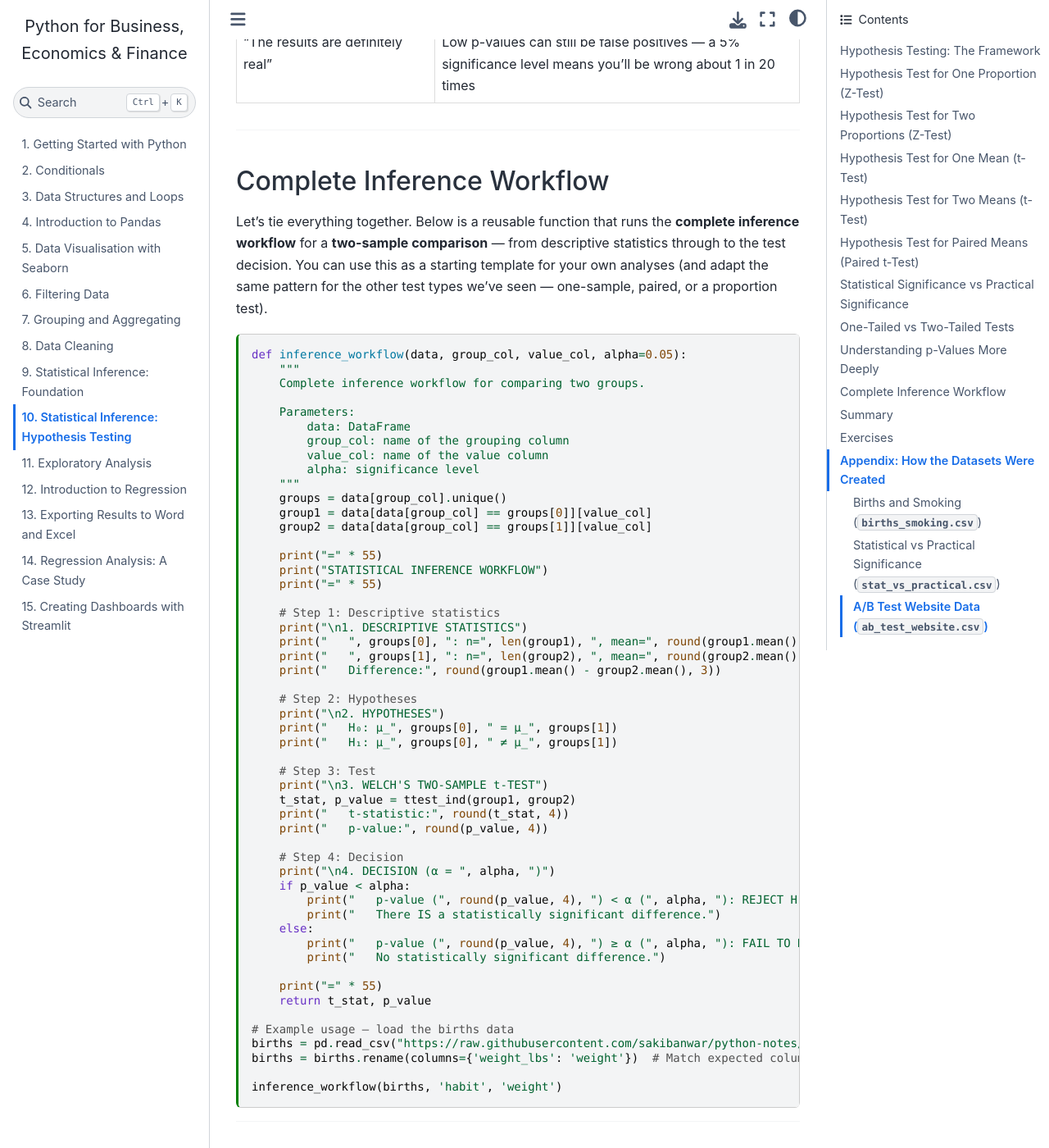
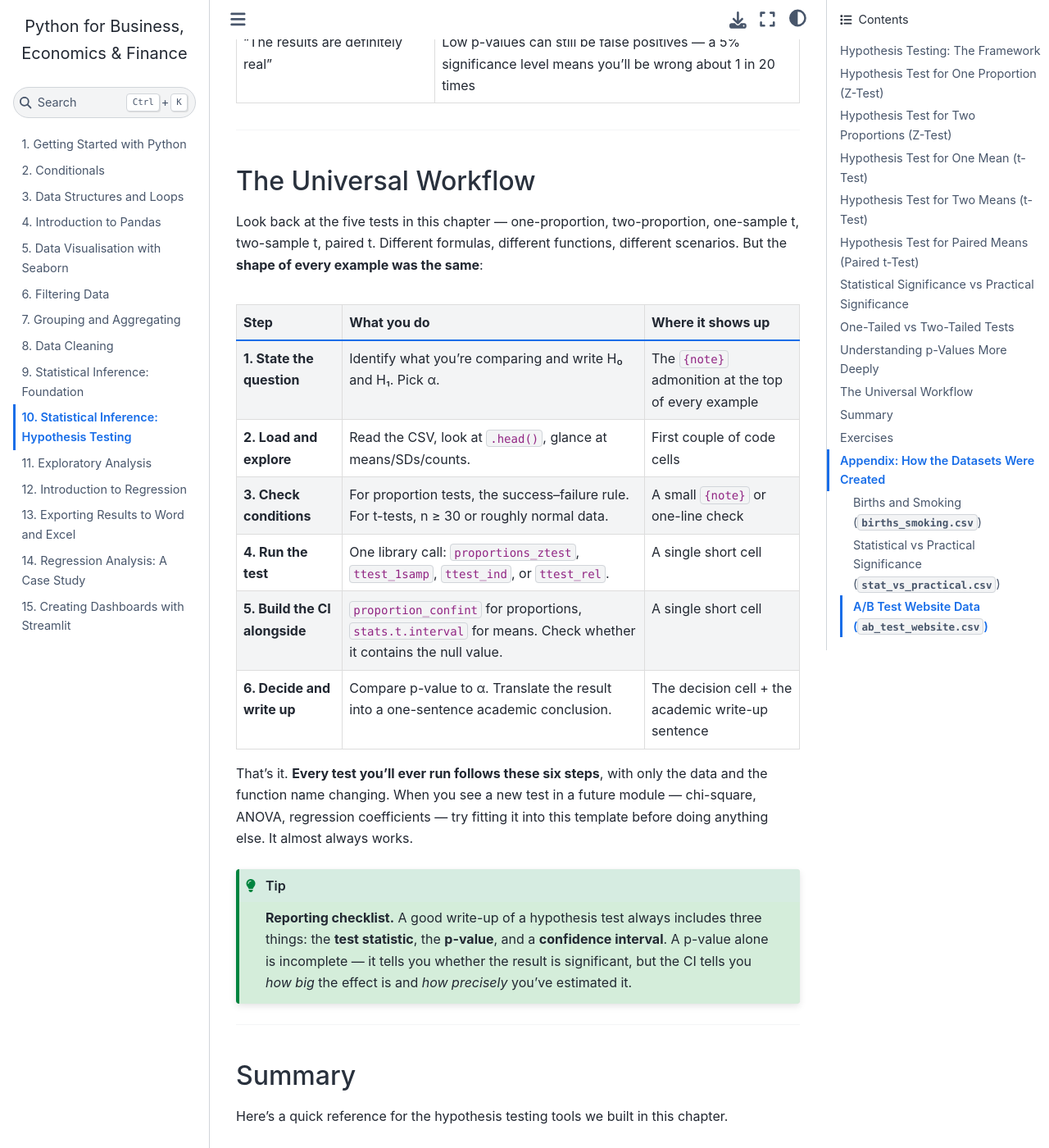
Before and after one commit to sakibanwar/python-notes, a Jupyter Book: the page built from chapters/10_hypothesis_testing.md, in a window 1280 px wide and 1400 px high, scrolled down 20542 px. Shown: the whole window at 82% size. Built offline with Jupyter Book 1.0.4 settings and Sphinx 7.4.7 and the Sphinx Book theme 1.1.4, drawn with Linux system fonts in a browser that asks for light colours.

Commit message:
Replace verbose Workflow function with concise universal-template recap
The "Complete Inference Workflow" section was a hard-coded function
that only handled the two-sample t-test case — somewhat redundant
after the chapter's five phased walkthroughs already showed the
workflow in full each time.

Replaced with a tighter "The Universal Workflow" section: a 6-step
table that explicitly maps Step -> "what you do" -> "where it shows
up in the chapter examples". Captures the pattern that all five tests
(and any future test the reader meets) share, without claiming to be
a one-size-fits-all function template that doesn't actually fit.

Plus a {tip} reporting checklist: every write-up should include the
test statistic, p-value, AND confidence interval — never just the
p-value alone.

Both DA and Stats books build cleanly with zero warnings.

Co-Authored-By: Claude Opus 4.7 (1M context) <noreply@anthropic.com>

````diff
--- a/chapters/10_hypothesis_testing.md
+++ b/chapters/10_hypothesis_testing.md
@@ -809,63 +809,23 @@ This table is worth memorising — these mistakes appear in published research p
 
 ---
 
-## Complete Inference Workflow
+## The Universal Workflow
 
-Let's tie everything together. Below is a reusable function that runs the **complete inference workflow** for a **two-sample comparison** — from descriptive statistics through to the test decision. You can use this as a starting template for your own analyses (and adapt the same pattern for the other test types we've seen — one-sample, paired, or a proportion test).
+Look back at the five tests in this chapter — one-proportion, two-proportion, one-sample t, two-sample t, paired t. Different formulas, different functions, different scenarios. But the **shape of every example was the same**:
 
-```{code-cell} ipython3
-def inference_workflow(data, group_col, value_col, alpha=0.05):
-    """
-    Complete inference workflow for comparing two groups.
+| Step | What you do | Where it shows up |
+|------|-------------|-------------------|
+| **1. State the question** | Identify what you're comparing and write H₀ and H₁. Pick α. | The `{note}` admonition at the top of every example |
+| **2. Load and explore** | Read the CSV, look at `.head()`, glance at means/SDs/counts. | First couple of code cells |
+| **3. Check conditions** | For proportion tests, the success–failure rule. For t-tests, n ≥ 30 or roughly normal data. | A small `{note}` or one-line check |
+| **4. Run the test** | One library call: `proportions_ztest`, `ttest_1samp`, `ttest_ind`, or `ttest_rel`. | A single short cell |
+| **5. Build the CI alongside** | `proportion_confint` for proportions, `stats.t.interval` for means. Check whether it contains the null value. | A single short cell |
+| **6. Decide and write up** | Compare p-value to α. Translate the result into a one-sentence academic conclusion. | The decision cell + the academic write-up sentence |
 
-    Parameters:
-        data: DataFrame
-        group_col: name of the grouping column
-        value_col: name of the value column
-        alpha: significance level
-    """
-    groups = data[group_col].unique()
-    group1 = data[data[group_col] == groups[0]][value_col]
-    group2 = data[data[group_col] == groups[1]][value_col]
+That's it. **Every test you'll ever run follows these six steps**, with only the data and the function name changing. When you see a new test in a future module — chi-square, ANOVA, regression coefficients — try fitting it into this template before doing anything else. It almost always works.
 
-    print("=" * 55)
-    print("STATISTICAL INFERENCE WORKFLOW")
-    print("=" * 55)
-
-    # Step 1: Descriptive statistics
-    print("\n1. DESCRIPTIVE STATISTICS")
-    print("   ", groups[0], ": n=", len(group1), ", mean=", round(group1.mean(), 3), ", sd=", round(group1.std(), 3))
-    print("   ", groups[1], ": n=", len(group2), ", mean=", round(group2.mean(), 3), ", sd=", round(group2.std(), 3))
-    print("   Difference:", round(group1.mean() - group2.mean(), 3))
-
-    # Step 2: Hypotheses
-    print("\n2. HYPOTHESES")
-    print("   H₀: μ_", groups[0], " = μ_", groups[1])
-    print("   H₁: μ_", groups[0], " ≠ μ_", groups[1])
-
-    # Step 3: Test
-    print("\n3. WELCH'S TWO-SAMPLE t-TEST")
-    t_stat, p_value = ttest_ind(group1, group2)
-    print("   t-statistic:", round(t_stat, 4))
-    print("   p-value:", round(p_value, 4))
-
-    # Step 4: Decision
-    print("\n4. DECISION (α = ", alpha, ")")
-    if p_value < alpha:
-        print("   p-value (", round(p_value, 4), ") < α (", alpha, "): REJECT H₀")
-        print("   There IS a statistically significant difference.")
-    else:
-        print("   p-value (", round(p_value, 4), ") ≥ α (", alpha, "): FAIL TO REJECT H₀")
-        print("   No statistically significant difference.")
-
-    print("=" * 55)
-    return t_stat, p_value
-
-# Example usage — load the births data
-births = pd.read_csv("https://raw.githubusercontent.com/sakibanwar/python-notes/main/data/births_smoking.csv")
-births = births.rename(columns={'weight_lbs': 'weight'})  # Match expected column name
-
-inference_workflow(births, 'habit', 'weight')
+```{tip}
+**Reporting checklist.** A good write-up of a hypothesis test always includes three things: the **test statistic**, the **p-value**, and a **confidence interval**. A p-value alone is incomplete — it tells you whether the result is significant, but the CI tells you *how big* the effect is and *how precisely* you've estimated it.
 ```
 
 ---
````
